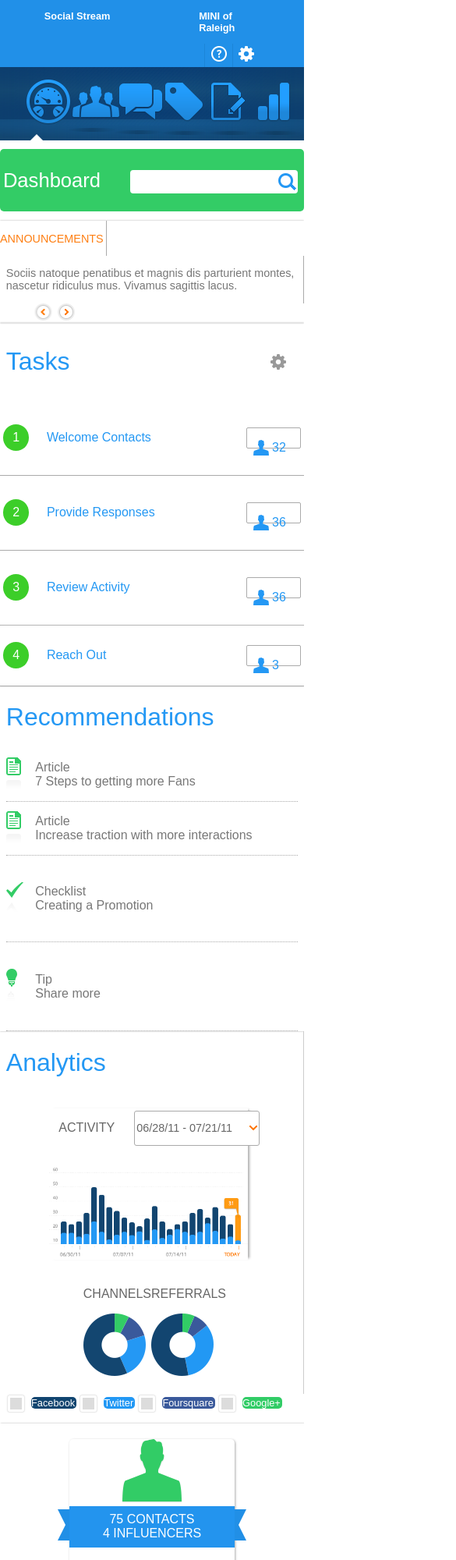
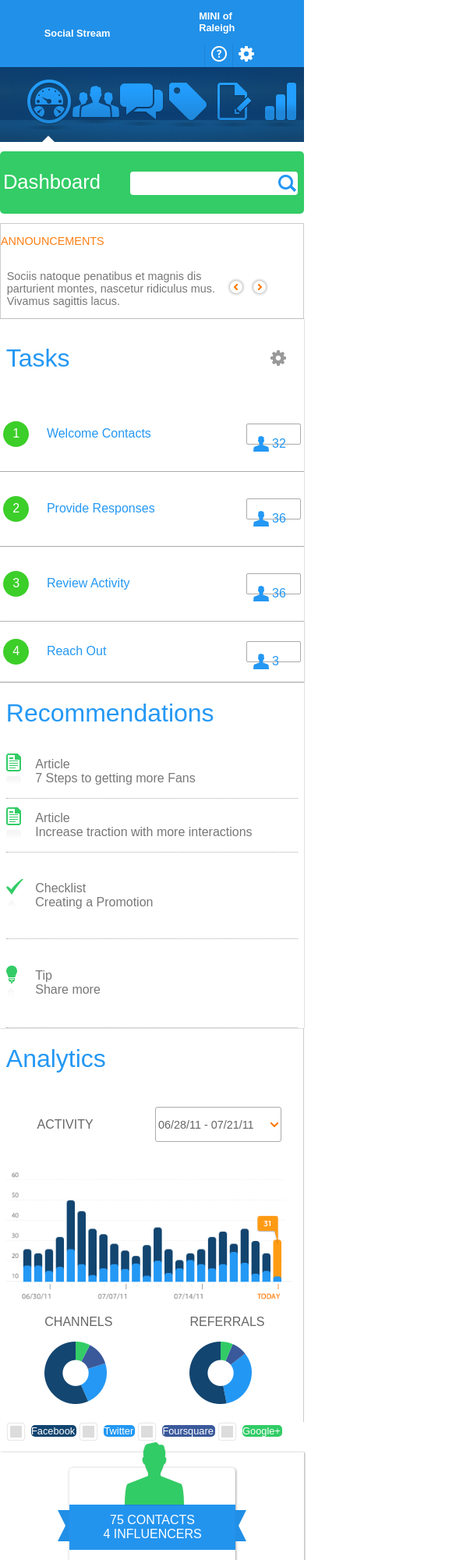
Before and after one commit to brookenf/487project1, a plain HTML site: page index.html in a window 390 px wide. Shown: the top 2000 px of the page at 78% size, 585 px wide, since content can reach past the window. Drawn offline with Linux system fonts and the light colour scheme.

Commit message:
Fixed the contact section so the little people are hovering outside of the div

```diff
--- a/css/style.css
+++ b/css/style.css
@@ -41,7 +41,7 @@
   .flex-column{
     display: flex;
     flex-direction: column;
-    justify-content: space-around;
+    justify-content: space-between;
     flex-wrap: wrap;
     align-items: center
   }
@@ -53,8 +53,6 @@
     font-weight: bold;
     font-size: 0.8em;
     color: #fff;
-    display: flex;
-    flex-direction: row;
     justify-content: space-around;
     align-content: center;
   }
@@ -92,17 +90,12 @@
     position: relative;
   }
 
-  /*adding in the drop shadow*/
-  .menu a::after{
-    content: url(../img/shadow.png);
-    position: absolute;
-    left: 20%;
-    bottom: -2%;
-    margin: auto;
+  .menu img{
+    margin-top: 5%;
   }
 
   a#triangle::after{
-    /*adding in the triangle*/
+    /*adding in the pointer triangle*/
     bottom: -13%;
   	left: 50%;
   	border: solid transparent;
@@ -118,6 +111,7 @@
 
   /*main sections of the website*/
   .dash{
+    grid-area: dash;
     justify-content: space-between;
     align-content: center;
     color: #fff;
@@ -125,11 +119,11 @@
     margin-top: 3%;
     margin-bottom: 3%;
     background: #33cc66;
-    grid-area: dash;
     border-radius: 5px;
     position: relative;
   }
 
+  /*creating the search button*/
   .dash input[type="text"]{
     width: 100%;
     height: 30px;
@@ -151,31 +145,14 @@
     margin-left: 1%;
   }
 
-  /*creating the search bar*/
-  .dash span{
-    width: 250px;
-    background: #fff;
-    border-radius: 2px;
-    text-align: right;
-    margin-right: 2%;
-  }
-
-  .dash .search{
-    margin-right: 5%;
-  }
-
+  /*getting into the main body content*/
   .ann{
     grid-area: ann;
     justify-content: flex-start;
     align-content: center;
     color: #777777;
     font-size: 0.9em;
-    box-shadow: 0px 0px 2px #aaa;
-  }
-
-  /*adding in the gradient*/
-  .ann::before{
-
+    border: solid 1px #ccc;
   }
 
   /*Announcements in Orange and upper case*/
@@ -196,11 +173,12 @@
     position: absolute;
     right: 0;
     top: 0;
-    background-color: #aaa;
+    background-color: #ccc;
   }
 
   #ann-words{
     margin-left: 2%;
+    flex-basis: 70%;
     position: relative;
     padding: 0 1% 0 0;
   }
@@ -209,7 +187,6 @@
   #flipped{
     transform: scaleX(-1);
     margin: 0 2% 0 2%;
-    flex-basis: 15%;
     position: relative;
   }
 
@@ -496,13 +473,15 @@
   .contact p{
     background: #2394ee;
     margin-top: 0;
-    padding-top: 4%;
-    padding-bottom: 4%;
-    width: 100%;
+    padding-top: 5%;
+    padding-bottom: 5%;
+    width: 100.5%;
   }
 
   #contact-orange, #contact-green{
     box-shadow: 1px 1px 3px #aaa;
+    border: 1px #eee solid;
+    padding-top: 22%;
     border-radius: 5px;
     position: relative;
   }
@@ -511,8 +490,11 @@
     padding: 0px 10px 10px 10px;
   }
 
-  #content-orange span, #content-green span{
-    z-index: 2;
+  /*making the images hover*/
+  .man-green, .man-orange{
+    position: absolute;
+    left: 33%;
+    top: -15.5%;
   }
 
   /*making the contacts gray*/
@@ -525,7 +507,7 @@
     content: url(../img/blue_ribbon_left.png);
     position: absolute;
     left: -7%;
-    top: 36%;
+    top: 25%;
     z-index: 3;
   }
 
@@ -533,7 +515,7 @@
     content: url(../img/blue_ribbon_right.png);
     position: absolute;
     right: -7%;
-    top: 36%;
+    top: 25%;
     z-index: 3;
   }
 
@@ -600,7 +582,7 @@
     background-repeat: no-repeat;
     width: 278px;
     height: 152px;
-    box-shadow: 0px 0px 2px #222;
+    box-shadow: 0px 0px 2px #aaa;
     position: relative;
   }
 
@@ -639,6 +621,7 @@
     border-radius: 4px;
     background: #33cc66;
     padding: 3%;
+    width: 88%;
     font-size: 0.97em;
   }
 
@@ -665,7 +648,7 @@
     font-family: 'Proxima Nova', sans-serif;
     font-size: 0.8em;
     font-weight: bold;
-    /*adding in drop shadow*/
+    text-align: center;
     box-shadow: 0px -5px 10px #ddd;
   }
 
@@ -697,28 +680,56 @@
     margin-right: 8px;
   }
 
+  /*fixing the sizing of things in the footer*/
+  #footer-link, #promo-text, #logout-avatar, #social-btn{
+    position: relative;
+    margin-right: 5%;
+  }
+
+  #footer-link{
+    flex-basis: 20%;
+    color: #777;
+    font-weight: normal;
+  }
+
+  #promo-text{
+    flex-basis: 28%;
+  }
+
+  #logout-avatar, #social-btn{
+    flex-basis: 10%;
+  }
+
   /*media queries to be mobile-friendly*/
   @media screen and (max-width:800px){
     .site{
       display: grid;
-      grid-template-columns: repeat(4, 1fr);
+      grid-template-columns: 1fr;
       grid-template-rows: repeat(12, auto);
       grid-template-areas:
-        'hd hd hd hd'
-        'menu menu menu menu'
-        'dash dash dash dash'
-        'ann ann ann ann'
-        'side side side side'
-        'bar bar bar bar'
-        'social social social social'
-        'contact contact contact contact'
-        'know know know know'
-        'ad ad ad ad'
-        'ft ft ft ft';
+        'hd'
+        'menu'
+        'dash'
+        'ann'
+        'side'
+        'bar'
+        'social'
+        'contact'
+        'know'
+        'ad'
+        'ft';
+    }
+
+    a#triangle::after{
+      left: 75%;
     }
 
     .menu a{
       width: 7%;
+    }
+
+    #upper::after, #ann-words::after{
+      display: none;
     }
 
     .side{
@@ -726,13 +737,17 @@
       border: none;
     }
 
+    .activity-date-graph{
+      flex-basis: 100%;
+      box-shadow: none;
+    }
+
     .pie{
       display: flex;
       flex-direction: row;
       justify-content: space-around;
-      align-items: center;
-      margin: 5% 0 5% 0;
-      border: none;
+      flex-basis: 100%;
+      margin-bottom: 5%;
     }
 
     .social{
@@ -768,7 +783,19 @@
       align-items: center;
       text-align: center;
       margin-top: 3%;
+      padding-bottom: 5%;
     }
 
+    #promo-text{
+      flex-basis: 80%;
+    }
+
+    #promo-text .sprite{
+      margin: 0 0 0 5px;
+    }
+
+    #social-btn{
+      margin-top: 5%;
+    }
   /*end of the CSS*/
   }
--- a/index.html
+++ b/index.html
@@ -19,7 +19,7 @@
   </head>
 
   <body class="site">
-    <div class="header">
+    <div class="header flex-row">
       <p>
         Social Stream
       </p>
@@ -44,22 +44,40 @@
     <div class="menu flex">
       <!--sprites will live inside of this div-->
       <a href="#" id="triangle">
+        <div class="flex-column">
           <div class="dashboard"></div>
+          <img src="img/shadow.png" alt="Gray shadow underneath the images" />
+        </div>
       </a>
       <a href="#">
+        <div class="flex-column">
           <div class="customers"></div>
+          <img src="img/shadow.png" alt="Gray shadow underneath the images" />
+        </div>
       </a>
       <a href="#">
+        <div class="flex-column">
           <div class="messages"></div>
+          <img src="img/shadow.png" alt="Gray shadow underneath the images" />
+        </div>
       </a>
       <a href="#">
+        <div class="flex-column">
           <div class="promotions"></div>
+          <img src="img/shadow.png" alt="Gray shadow underneath the images" />
+        </div>
       </a>
       <a href="#">
+        <div class="flex-column">
           <div class="icon-page-creator"></div>
+          <img src="img/shadow.png" alt="Gray shadow underneath the images" />
+        </div>
       </a>
       <a href="#">
+        <div class="flex-column">
           <div class="analytics"></div>
+          <img src="img/shadow.png" alt="Gray shadow underneath the images" />
+        </div>
       </a>
     <!--closing of the menu div-->
     </div>
@@ -90,7 +108,7 @@
         </a>
       </span>
       <a href="#">
-        <span id="right-arrow">
+        <span>
           <div class="nav-small"></div>
         </span>
       </a>
@@ -286,9 +304,7 @@
     <div class="contact flex-row">
       <div class="contact-container">
         <div id="contact-green">
-          <span>
             <div class="man-green"></div>
-          </span>
           <div class="contact-words">
             <p>
               75 Contacts
@@ -302,9 +318,7 @@
       <!--orange contact-->
       <div class="contact-container">
         <div id="contact-orange">
-          <span>
           <div class="man-orange"></div>
-          </span>
           <div class="contact-words">
             <p>
               17 Customers
@@ -368,13 +382,13 @@
     <!--gray footer information goes here-->
     <div class="footer flex">
       <p>
-        <span id="footer-link">
+        <div id="footer-link">
           <a href="#">Tutorials</a> | <a href="#">Support</a> |
           <a href="#">Blog</a>
-        </span>
+        </div>
       </p>
       <!--text promos go here-->
-      <div class="flex-row">
+      <div id="promo-text" class="flex-row">
         <p>
           <a href="#">Ariel Winter</a>
           <span> likes your</span>
@@ -384,7 +398,7 @@
       </div>
 
       <!--the user's avatar and logout live here-->
-      <div class="flex-row">
+      <div class="flex-row" id="logout-avatar">
         <div class="sprite avatar"></div>
         <a href="#">
           Logout
@@ -392,7 +406,7 @@
       </div>
 
       <!--social media avatars will go here-->
-      <div class="flex-row">
+      <div id="social-btn" class="flex-row">
         <div class="sprite avatar-fb-active"></div>
         <div class="sprite avatar-twitter"></div>
         <div class="sprite avatar-foursquare"></div>
```
Lines whose indentation alone changed are shown as unchanged.
